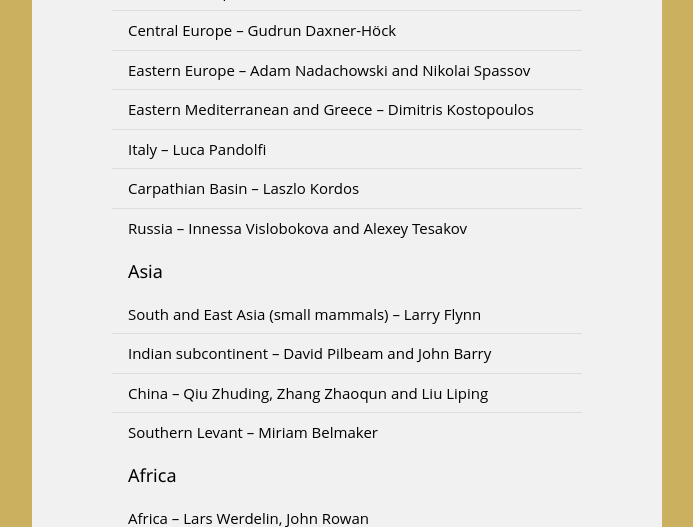
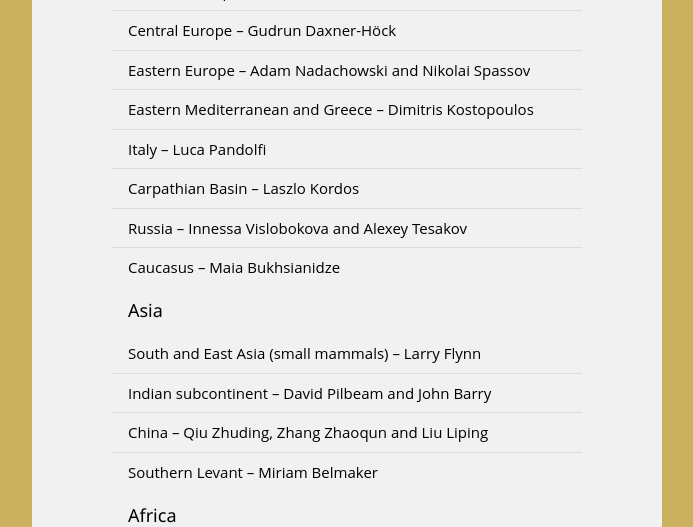
Before and after one commit to karilint/new_and_old_worlds, a Django app: template now/templates/board.html in a window 1280 px wide. Shown: the part 1289-1816 px from the top of the page, without its empty margins (293-986 px from the left). Run offline with Django 3.2, Linux system fonts and the light colour scheme; the template is opened without the code that fills it, so the values that code supplies are empty; some libraries are stand-ins or nearby versions.

Commit message:
Updated Regional Coordinators

```diff
--- a/now/templates/board.html
+++ b/now/templates/board.html
@@ -70,6 +70,7 @@ NOW - Fossil Mammal Database - Advisory Board
         <li>Italy &ndash; Luca Pandolfi</li>
         <li>Carpathian Basin &ndash; Laszlo Kordos</li>
         <li>Russia &ndash; Innessa Vislobokova and Alexey Tesakov</li>
+        <li>Caucasus &ndash; Maia Bukhsianidze</li>
       </ul>
     </section>
     <section class="w3-container">
```
